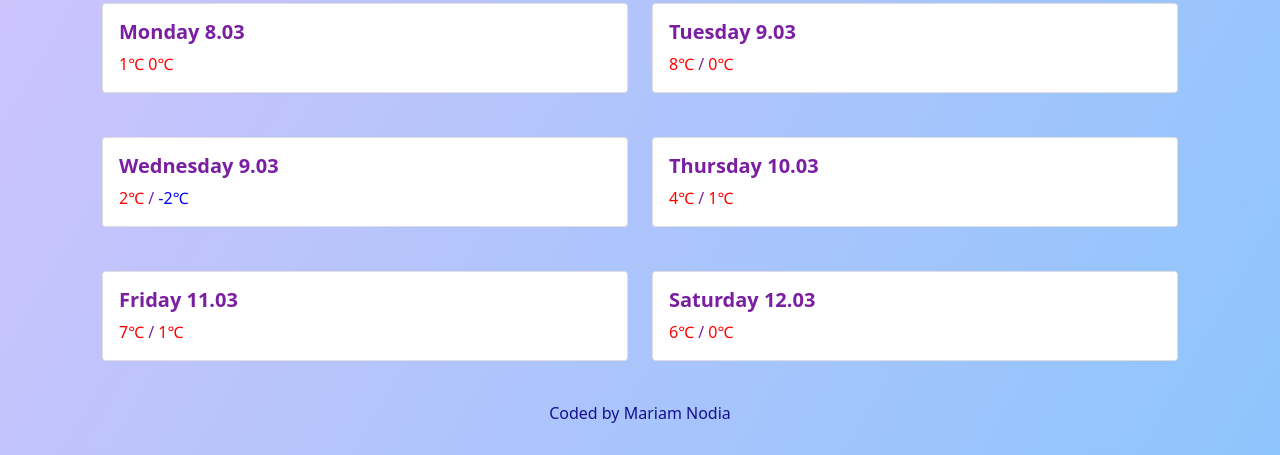
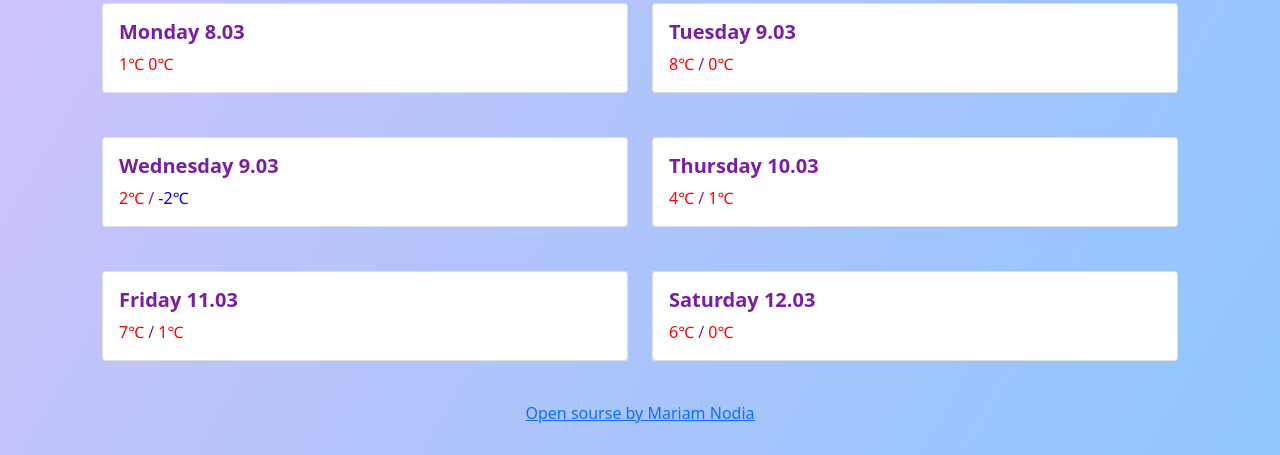
Before and after one commit to mariamnodia85/weatherapp, a plain HTML site: page index.html in a window 1280 px wide. Shown: the part 816-1271 px from the top of the page. Drawn offline with nearby package versions, Linux system fonts and the light colour scheme; a web font is replaced by a local one.

Commit message:
added opensource

```diff
--- a/index.html
+++ b/index.html
@@ -146,7 +146,7 @@
 
     </div>
     <footer>
-        Coded by Mariam Nodia
+        <a href="https://github.com/mariamnodia85/weatherapp">Open sourse by Mariam Nodia</a>
     </footer>
 </body>
 <script src="src/index.js"></script>
```
